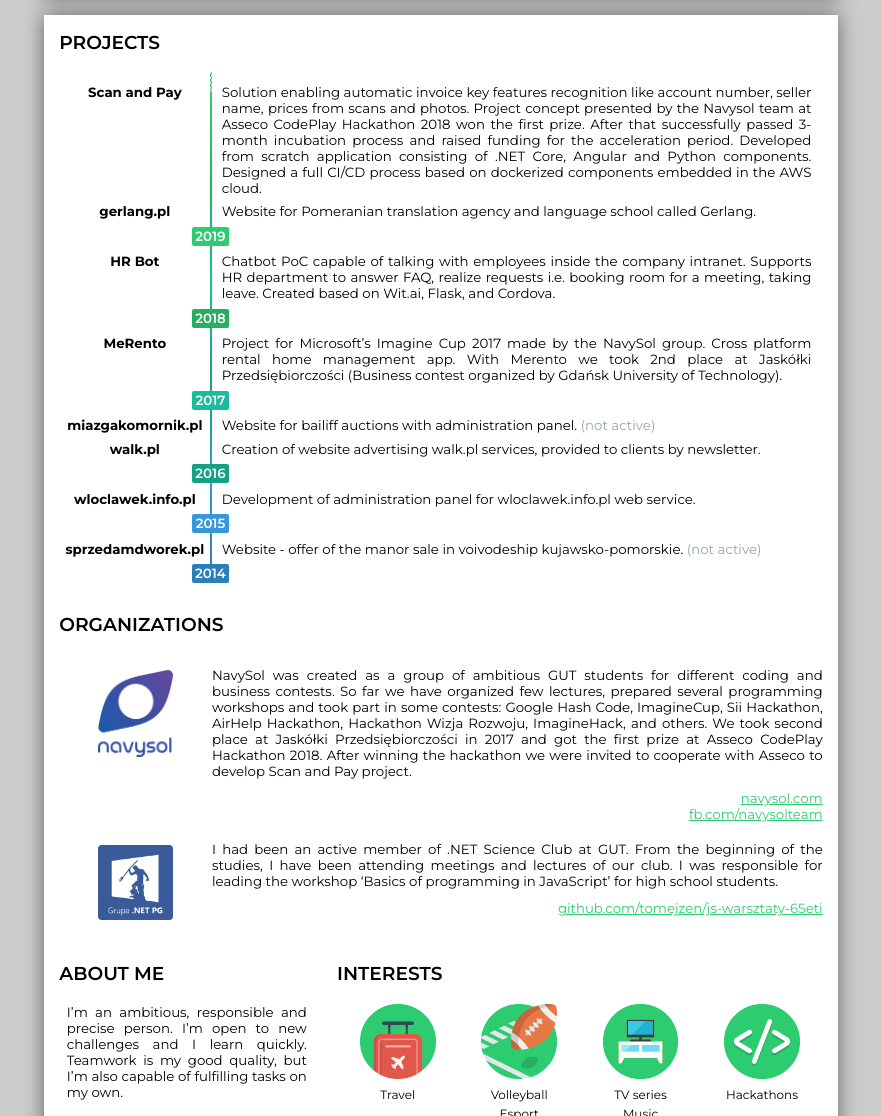
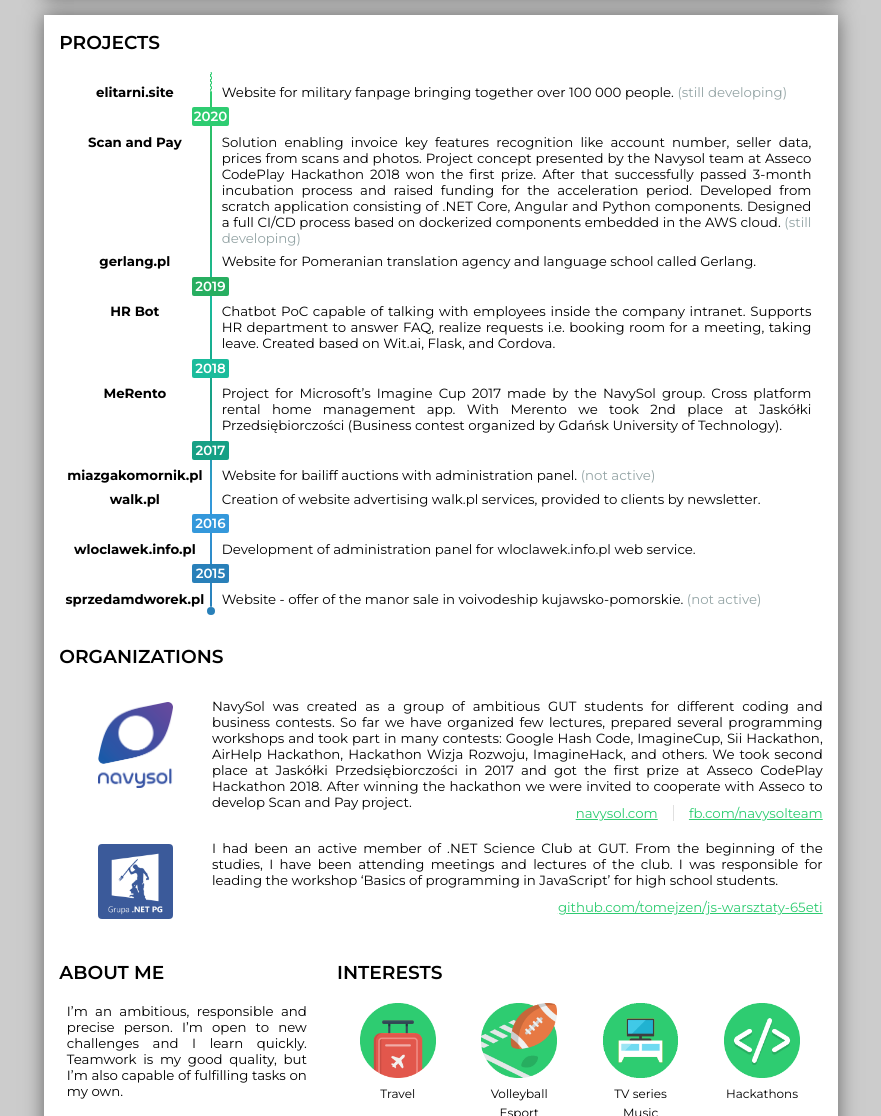
Before and after one commit to rutkowski-tomasz/css-tricks, a plain HTML site: page cv/index.html in a window 1280 px wide. Shown: the part 1134-2250 px from the top of the page, without its empty margins (199-1080 px from the left). Drawn offline with nearby package versions, Linux system fonts and the light colour scheme; files that its build step writes are made by us from their sources.

Commit message:
march verison

```diff
--- a/cv/index.html
+++ b/cv/index.html
@@ -67,7 +67,7 @@
 
                 <div class="experience-boxes-container">
                     <div class="experience-box">
-                        <div class="dates">2019</div>
+                        <div class="dates">2019 - Present</div>
                         <div class="name">Co-founder at Navysol</div>
                         <div class="desc">
                             Invoice digitization project consisting of .NET Core, Angular, Python
@@ -85,7 +85,7 @@
                         <div class="desc">Computer Science (Bachelor of Engineering)</div>
                     </div>
                     <div class="experience-box">
-                        <div class="dates">2017</div>
+                        <div class="dates">2017 - 2017</div>
                         <div class="name">C# Internship at Asseco Poland S.A.</div>
                         <div class="desc">Developing WinForms applications, SQL databases</div>
                     </div>
@@ -192,17 +192,15 @@
                 <div class="title">Other skills</div>
 
                 <div class="skills">
+                    <div class="skill advanced">Angular</div>
                     <div class="skill advanced">.NET Core</div>
-                    <div class="skill advanced">HTML5</div>
-                    <div class="skill advanced">CSS3</div>
-                    <div class="skill advanced">SCSS</div>
                     <div class="skill advanced">Docker</div>
-                    <div class="skill advanced">Angular</div>
+                    <div class="skill advanced">Front-end (HTML + CSS)</div>
+                    <div class="skill intermediate">CI / CD</div>
                     <div class="skill intermediate">SQL</div>
+                    <div class="skill intermediate">AWS</div>
                     <div class="skill intermediate">Git</div>
-                    <div class="skill intermediate">CI / CD</div>
                     <div class="skill intermediate">Laravel</div>
-                    <div class="skill beginner">AWS</div>
                     <div class="skill beginner">Figma</div>
                     <div class="skill beginner">Project management</div>
                 </div>
@@ -235,17 +233,29 @@
                 <div id="timeline">
                     <div class="current-line"></div>
                     <div class="line"></div>
+                    <div class="line-start"></div>
                     <div class="row first">
+                        <div class="project-name">elitarni.site</div>
+                        <div class="project-desc">
+                            Website for military fanpage bringing together over 100 000 people.
+                            <span class="comment">(still developing)</span>
+                        </div>
+                    </div>
+                    <div class="year-wrapper">
+                        <div class="year first">2020</div>
+                    </div>
+                    <div class="row">
                         <div class="project-name">Scan and Pay</div>
                         <div class="project-desc">
-                            Solution enabling automatic invoice key features recognition like
-                            account number, seller name, prices from scans and photos. Project
+                            Solution enabling invoice key features recognition like
+                            account number, seller data, prices from scans and photos. Project
                             concept presented by the Navysol team at Asseco CodePlay Hackathon 2018 won
                             the first prize. After that successfully passed 3-month incubation
                             process and raised funding for the acceleration period. Developed from
                             scratch application consisting of .NET Core, Angular and Python
                             components. Designed a full CI/CD process based on dockerized components
                             embedded in the AWS cloud.
+                            <span class="comment">(still developing)</span>
                         </div>
                     </div>
                     <div class="row">
@@ -256,7 +266,7 @@
                         </div>
                     </div>
                     <div class="year-wrapper">
-                        <div class="year first">2019</div>
+                        <div class="year second">2019</div>
                     </div>
 
                     <div class="row">
@@ -268,7 +278,7 @@
                         </div>
                     </div>
                     <div class="year-wrapper">
-                        <div class="year second">2018</div>
+                        <div class="year third">2018</div>
                     </div>
 
                     <div class="row">
@@ -282,7 +292,7 @@
                     </div>
 
                     <div class="year-wrapper">
-                        <div class="year third">2017</div>
+                        <div class="year fourth">2017</div>
                     </div>
 
                     <div class="row">
@@ -303,7 +313,7 @@
                         </div>
                     </div>
                     <div class="year-wrapper">
-                        <div class="year fourth">2016</div>
+                        <div class="year fifth">2016</div>
                     </div>
 
                     <div class="row">
@@ -315,7 +325,7 @@
                         </div>
                     </div>
                     <div class="year-wrapper">
-                        <div class="year fifth">2015</div>
+                        <div class="year sixth">2015</div>
                     </div>
 
                     <div class="row">
@@ -324,9 +334,6 @@
                             Website - offer of the manor sale in voivodeship kujawsko-pomorskie.
                             <span class="comment">(not active)</span>
                         </div>
-                    </div>
-                    <div class="year-wrapper">
-                        <div class="year sixth">2014</div>
                     </div>
                 </div>
             </section>
@@ -344,7 +351,7 @@
                     <div class="desc">
                         NavySol was created as a group of ambitious GUT students for different
                         coding and business contests. So far we have organized few lectures,
-                        prepared several programming workshops and took part in some contests:
+                        prepared several programming workshops and took part in many contests:
                         Google Hash Code, ImagineCup, Sii Hackathon, AirHelp Hackathon, Hackathon
                         Wizja Rozwoju, ImagineHack, and others. We took second place at Jaskółki
                         Przedsiębiorczości in 2017 and got the first prize at Asseco CodePlay
@@ -364,7 +371,7 @@
                     </div>
                     <div class="desc">
                         I had been an active member of .NET Science Club at GUT. From the beginning of
-                        the studies, I have been attending meetings and lectures of our club. I was
+                        the studies, I have been attending meetings and lectures of the club. I was
                         responsible for leading the workshop ‘Basics of programming in JavaScript’ for
                         high school students.
                         <div class="links">
--- a/cv/styles.scss
+++ b/cv/styles.scss
@@ -149,6 +149,7 @@ section#me .links {
     clear: both;
     margin-top: 0.3cm;
     display: flex;
+
 }
 
 section#me .links .link {
@@ -461,10 +462,19 @@ section#organizations .organization .desc {
 section#organizations .organization .links {
     margin-top: 0.3cm;
     text-align: right;
+    display: flex;
+    float: right;
 }
 section#organizations .organization .links a {
     color: #2ecc71;
     display: block;
+    padding: 0 0.4cm;
+    border-right: 1px solid rgba(0, 0, 0, 0.12);
+
+    &:last-of-type {
+        border-right: none;
+        padding-right: 0;
+    }
 }
 
 section#organizations .organization .details .name {
@@ -513,10 +523,20 @@ section#confidentialy-clause {
         z-index: 0;
         top: $currentLineHeight;
         left: $leftColumnWidth;
-        height: calc(100% - #{$currentLineHeight} - 4px);
+        height: calc(100% - #{$currentLineHeight});
         border-radius: 1px;
         width: 2px;
         background: linear-gradient(to bottom, #2ecc71, #27ae60, #1abc9c, #16a085, #3498db, #2980b9);
+    }
+    .line-start {
+        $size: 0.2cm;
+        position: absolute;
+        left: #{$leftColumnWidth - ($size / 2)};
+        top: calc(100%);
+        width: 8px;
+        height: 8px;
+        border-radius: 50%;
+        background: #2980b9;
     }
 
     .year-wrapper {
```
